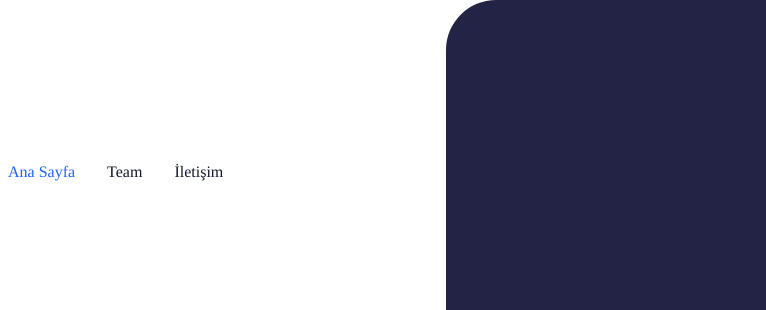
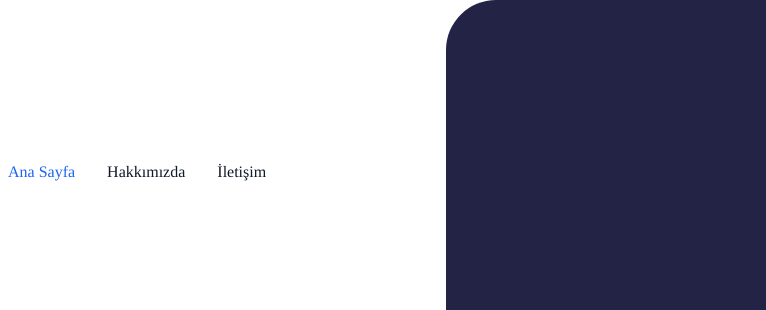
Before and after one commit to aliosmantasin/IHC-PROJECT, a website: page public/index.html in a window 1280 px wide. Shown: the top 310 px of the page, 514-1280 px from the left. Drawn offline with nearby package versions, Linux system fonts and the light colour scheme.

Commit message:
hakkımzda kayıt

```diff
--- a/public/index.html
+++ b/public/index.html
@@ -64,7 +64,7 @@
                                     <li>
                                         <a href="#"
                                             class="text-gray-500 dark:text-gray-400 hover:text-blue-600 dark:hover:text-blue-500">
-                                            About Us
+                                            Hakkımızda
                                         </a>
                                     </li>
                                     <li>
@@ -141,7 +141,7 @@
                     </li>
                     <li>
                         <a href="#"
-                            class="block py-2 pl-3 pr-4 text-gray-900 border-b border-gray-100 hover:bg-gray-50 md:hover:bg-transparent md:border-0 md:hover:text-blue-600 md:p-0 dark:text-white md:dark:hover:text-blue-500 dark:hover:bg-gray-700 dark:hover:text-blue-500 md:dark:hover:bg-transparent dark:border-gray-700">Team</a>
+                            class="block py-2 pl-3 pr-4 text-gray-900 border-b border-gray-100 hover:bg-gray-50 md:hover:bg-transparent md:border-0 md:hover:text-blue-600 md:p-0 dark:text-white md:dark:hover:text-blue-500 dark:hover:bg-gray-700 dark:hover:text-blue-500 md:dark:hover:bg-transparent dark:border-gray-700">Hakkımızda</a>
                     </li>
                     <li>
                         <a href="#"
```
